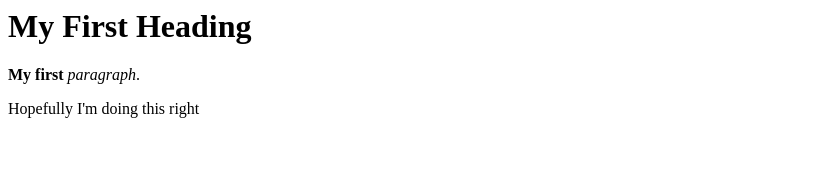
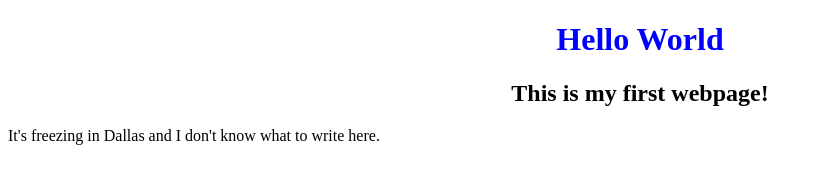
Before and after one commit to mimiluho/spring2022, a plain HTML site: page index.html in a window 1280 px wide. Shown: the whole page, without its empty margins (0-822 px from the left). Drawn offline with Linux system fonts and the light colour scheme.

Commit message:
Update index.html

```diff
--- a/index.html
+++ b/index.html
@@ -1,10 +1,18 @@
+<!DOCTYPE html>
+<html>
+<head>
+<style>
+h1 {text-align: center;}
 
-<html>
-    <body>
+h2 {text-align: center;}
 
-    <h1>My First Heading</h1>
-      <p><strong>My</strong> <b>first</b> <em>paragraph</em>.</p>
-    <p>Hopefully I'm doing this right</p>
+</style>
+</head>
+<body>
 
-    </body>
-    </html>
+<h1 style="color:blue">Hello World</h1>
+  <h2><strong>This is my first webpage!</strong> </h2>
+
+<p>It's freezing in Dallas and I don't know what to write here.</p>
+</body>
+</html>
```
